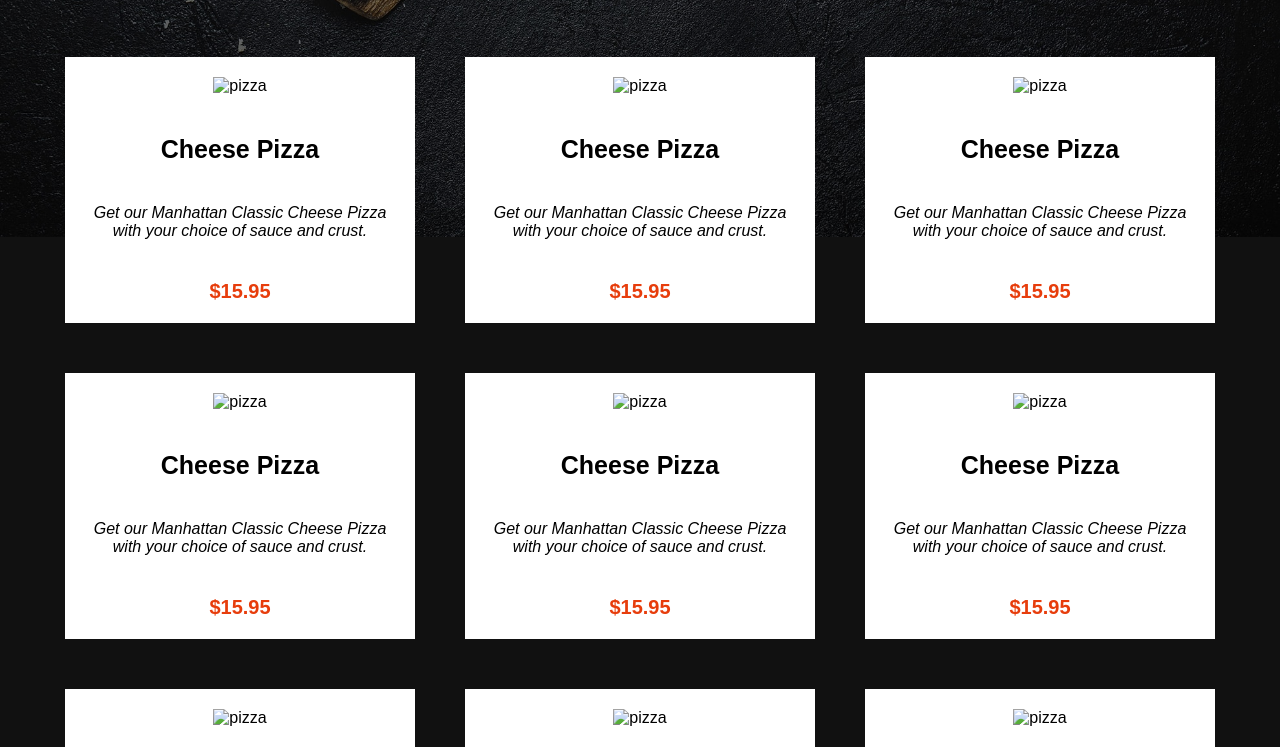
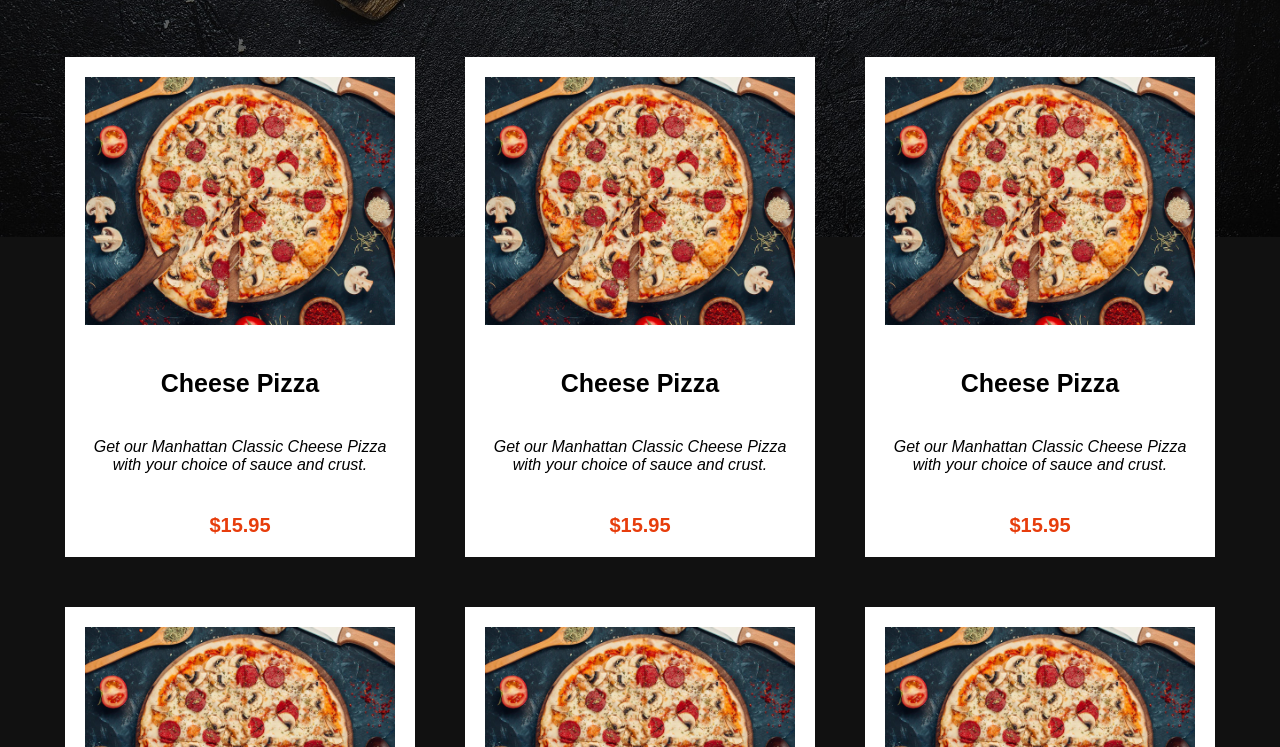
Before and after one commit to Geray1907/pw, a plain HTML site: page index.html in a window 1280 px wide. Shown: the part 393-1140 px from the top of the page. Drawn offline with Linux system fonts and the light colour scheme.

Commit message:
Update index.html

```diff
--- a/index.html
+++ b/index.html
@@ -31,7 +31,7 @@
         <section class="boxRow">
             <article class="articleBox">
                 <div class="imgBox">
-                    <img src="/PIZZA/assets/45.jpg" alt="pizza" class="image">
+                    <img src="assets/45.jpg" alt="pizza" class="image">
                 </div>
                 <div class="Heading">Cheese Pizza</div>
                 <div class="Details">Get our Manhattan Classic Cheese Pizza with your choice of sauce and crust.</div>
@@ -39,7 +39,7 @@
             </article>
             <article class="articleBox">
                 <div class="imgBox">
-                    <img src="/PIZZA/assets/45.jpg" alt="pizza" class="image">
+                    <img src="assets/45.jpg" alt="pizza" class="image">
                 </div>
                 <div class="Heading">Cheese Pizza</div>
                 <div class="Details">Get our Manhattan Classic Cheese Pizza with your choice of sauce and crust.</div>
@@ -47,7 +47,7 @@
             </article>
             <article class="articleBox">
                 <div class="imgBox">
-                    <img src="/PIZZA/assets/45.jpg" alt="pizza" class="image">
+                    <img src="assets/45.jpg" alt="pizza" class="image">
                 </div>
                 <div class="Heading">Cheese Pizza</div>
                 <div class="Details">Get our Manhattan Classic Cheese Pizza with your choice of sauce and crust.</div>
@@ -55,7 +55,7 @@
             </article>
             <article class="articleBox">
                 <div class="imgBox">
-                    <img src="/PIZZA/assets/45.jpg" alt="pizza" class="image">
+                    <img src="assets/45.jpg" alt="pizza" class="image">
                 </div>
                 <div class="Heading">Cheese Pizza</div>
                 <div class="Details">Get our Manhattan Classic Cheese Pizza with your choice of sauce and crust.</div>
@@ -63,7 +63,7 @@
             </article>
             <article class="articleBox">
                 <div class="imgBox">
-                    <img src="/PIZZA/assets/45.jpg" alt="pizza" class="image">
+                    <img src="assets/45.jpg" alt="pizza" class="image">
                 </div>
                 <div class="Heading">Cheese Pizza</div>
                 <div class="Details">Get our Manhattan Classic Cheese Pizza with your choice of sauce and crust.</div>
@@ -71,7 +71,7 @@
             </article>
             <article class="articleBox">
                 <div class="imgBox">
-                    <img src="/PIZZA/assets/45.jpg" alt="pizza" class="image">
+                    <img src="assets/45.jpg" alt="pizza" class="image">
                 </div>
                 <div class="Heading">Cheese Pizza</div>
                 <div class="Details">Get our Manhattan Classic Cheese Pizza with your choice of sauce and crust.</div>
@@ -79,7 +79,7 @@
             </article>
             <article class="articleBox">
                 <div class="imgBox">
-                    <img src="/PIZZA/assets/45.jpg" alt="pizza" class="image">
+                    <img src="assets/45.jpg" alt="pizza" class="image">
                 </div>
                 <div class="Heading">Cheese Pizza</div>
                 <div class="Details">Get our Manhattan Classic Cheese Pizza with your choice of sauce and crust.</div>
@@ -87,7 +87,7 @@
             </article>
             <article class="articleBox">
                 <div class="imgBox">
-                    <img src="/PIZZA/assets/45.jpg" alt="pizza" class="image">
+                    <img src="assets/45.jpg" alt="pizza" class="image">
                 </div>
                 <div class="Heading">Cheese Pizza</div>
                 <div class="Details">Get our Manhattan Classic Cheese Pizza with your choice of sauce and crust.</div>
@@ -95,7 +95,7 @@
             </article>
             <article class="articleBox">
                 <div class="imgBox">
-                    <img src="/PIZZA/assets/45.jpg" alt="pizza" class="image">
+                    <img src="assets/45.jpg" alt="pizza" class="image">
                 </div>
                 <div class="Heading">Cheese Pizza</div>
                 <div class="Details">Get our Manhattan Classic Cheese Pizza with your choice of sauce and crust.</div>
```
